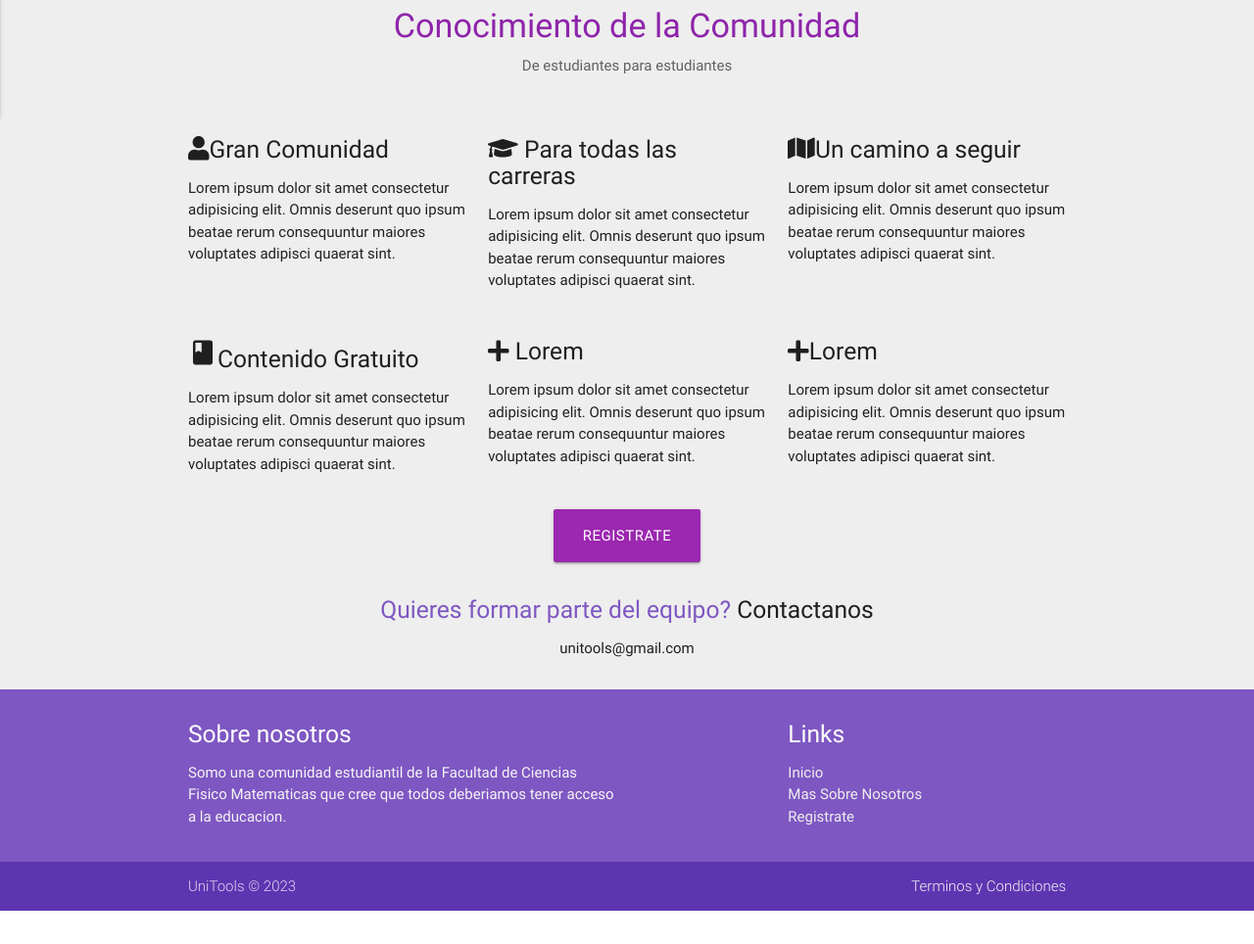
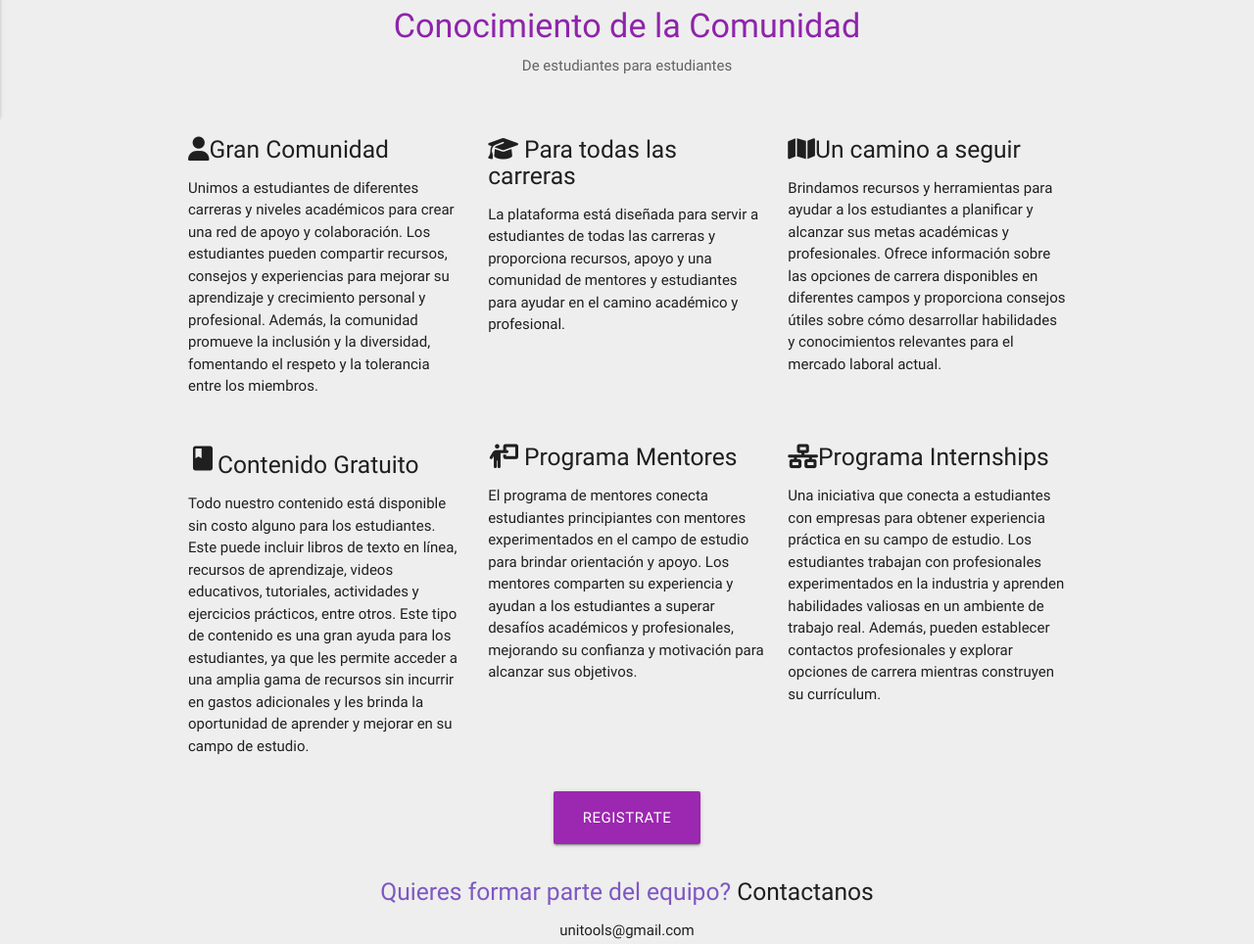
Before and after one commit to diegodaac/UniTools, a plain HTML site: page QuienSomos.html in a window 1280 px wide. Shown: the part 740-1704 px from the top of the page at 98% size. Before the commit the page ends 1670 px from the top, so only its background shows below. Drawn offline with nearby package versions, Linux system fonts and the light colour scheme.

Commit message:
Se agrego texto en los lorem

```diff
--- a/QuienSomos.html
+++ b/QuienSomos.html
@@ -3,7 +3,7 @@
 <head>
   <!--Google Icon Font-->
   <link href="https://fonts.googleapis.com/icon?family=Material+Icons" rel="stylesheet">
-  <script defer src="https://use.fontawesome.com/releases/v5.0.6/js/all.js"></script>
+  <script src="https://kit.fontawesome.com/90264e9090.js" crossorigin="anonymous"></script>
   <!--materialize.css-->
   <link type="text/css" rel="stylesheet" href="css/materialize.min.css" media="screen,projection" />
   <link type="text/css" rel="stylesheet" href="css/main.css" />
@@ -144,22 +144,19 @@
           <h5>
             <i class="fa fa-user"></i>Gran Comunidad
           </h5>
-          <p>Lorem ipsum dolor sit amet consectetur adipisicing elit. Omnis deserunt quo ipsum beatae rerum consequuntur maiores
-            voluptates adipisci quaerat sint.</p>
+          <p>Unimos a estudiantes de diferentes carreras y niveles académicos para crear una red de apoyo y colaboración. Los estudiantes pueden compartir recursos, consejos y experiencias para mejorar su aprendizaje y crecimiento personal y profesional. Además, la comunidad promueve la inclusión y la diversidad, fomentando el respeto y la tolerancia entre los miembros.</p>
         </div>
         <div class="col s12 m4">
           <h5>
             <i class="fa fa-solid fa-graduation-cap"></i> Para todas las carreras
           </h5>
-          <p>Lorem ipsum dolor sit amet consectetur adipisicing elit. Omnis deserunt quo ipsum beatae rerum consequuntur maiores
-            voluptates adipisci quaerat sint.</p>
+          <p>La plataforma está diseñada para servir a estudiantes de todas las carreras y proporciona recursos, apoyo y una comunidad de mentores y estudiantes para ayudar en el camino académico y profesional.</p>
         </div>
         <div class="col s12 m4">
           <h5>
             <i class="fa fa-solid fa-map"></i>Un camino a seguir
           </h5>
-          <p>Lorem ipsum dolor sit amet consectetur adipisicing elit. Omnis deserunt quo ipsum beatae rerum consequuntur maiores
-            voluptates adipisci quaerat sint.</p>
+          <p>Brindamos recursos y herramientas para ayudar a los estudiantes a planificar y alcanzar sus metas académicas y profesionales. Ofrece información sobre las opciones de carrera disponibles en diferentes campos y proporciona consejos útiles sobre cómo desarrollar habilidades y conocimientos relevantes para el mercado laboral actual. </p>
         </div>
       </div>
 
@@ -169,22 +166,19 @@
           <h5>
             <i class="small material-icons">book</i>Contenido Gratuito
           </h5>
-          <p>Lorem ipsum dolor sit amet consectetur adipisicing elit. Omnis deserunt quo ipsum beatae rerum consequuntur maiores
-            voluptates adipisci quaerat sint.</p>
+          <p>Todo nuestro contenido está disponible sin costo alguno para los estudiantes. Este puede incluir libros de texto en línea, recursos de aprendizaje, videos educativos, tutoriales, actividades y ejercicios prácticos, entre otros. Este tipo de contenido es una gran ayuda para los estudiantes, ya que les permite acceder a una amplia gama de recursos sin incurrir en gastos adicionales y les brinda la oportunidad de aprender y mejorar en su campo de estudio.</p>
         </div>
         <div class="col s12 m4">
           <h5>
-            <i class="fa fa-plus"></i> Lorem
+            <i class="fa-solid fa-person-chalkboard"></i> Programa Mentores
           </h5>
-          <p>Lorem ipsum dolor sit amet consectetur adipisicing elit. Omnis deserunt quo ipsum beatae rerum consequuntur maiores
-            voluptates adipisci quaerat sint.</p>
+          <p>El programa de mentores conecta estudiantes principiantes con mentores experimentados en el campo de estudio para brindar orientación y apoyo. Los mentores comparten su experiencia y ayudan a los estudiantes a superar desafíos académicos y profesionales, mejorando su confianza y motivación para alcanzar sus objetivos.</p>
         </div>
         <div class="col s12 m4">
           <h5>
-            <i class="fa fa-plus"></i>Lorem
+            <i class="fa-solid fa-network-wired"></i>Programa Internships
           </h5>
-          <p>Lorem ipsum dolor sit amet consectetur adipisicing elit. Omnis deserunt quo ipsum beatae rerum consequuntur maiores
-            voluptates adipisci quaerat sint.</p>
+          <p>Una iniciativa que conecta a estudiantes con empresas para obtener experiencia práctica en su campo de estudio. Los estudiantes trabajan con profesionales experimentados en la industria y aprenden habilidades valiosas en un ambiente de trabajo real. Además, pueden establecer contactos profesionales y explorar opciones de carrera mientras construyen su currículum.</p>
         </div>
       </div>
       <div class="center">
```
Also changed, not shown: index.html (+3 -3 lines), signup.html (+3 -6 lines).
